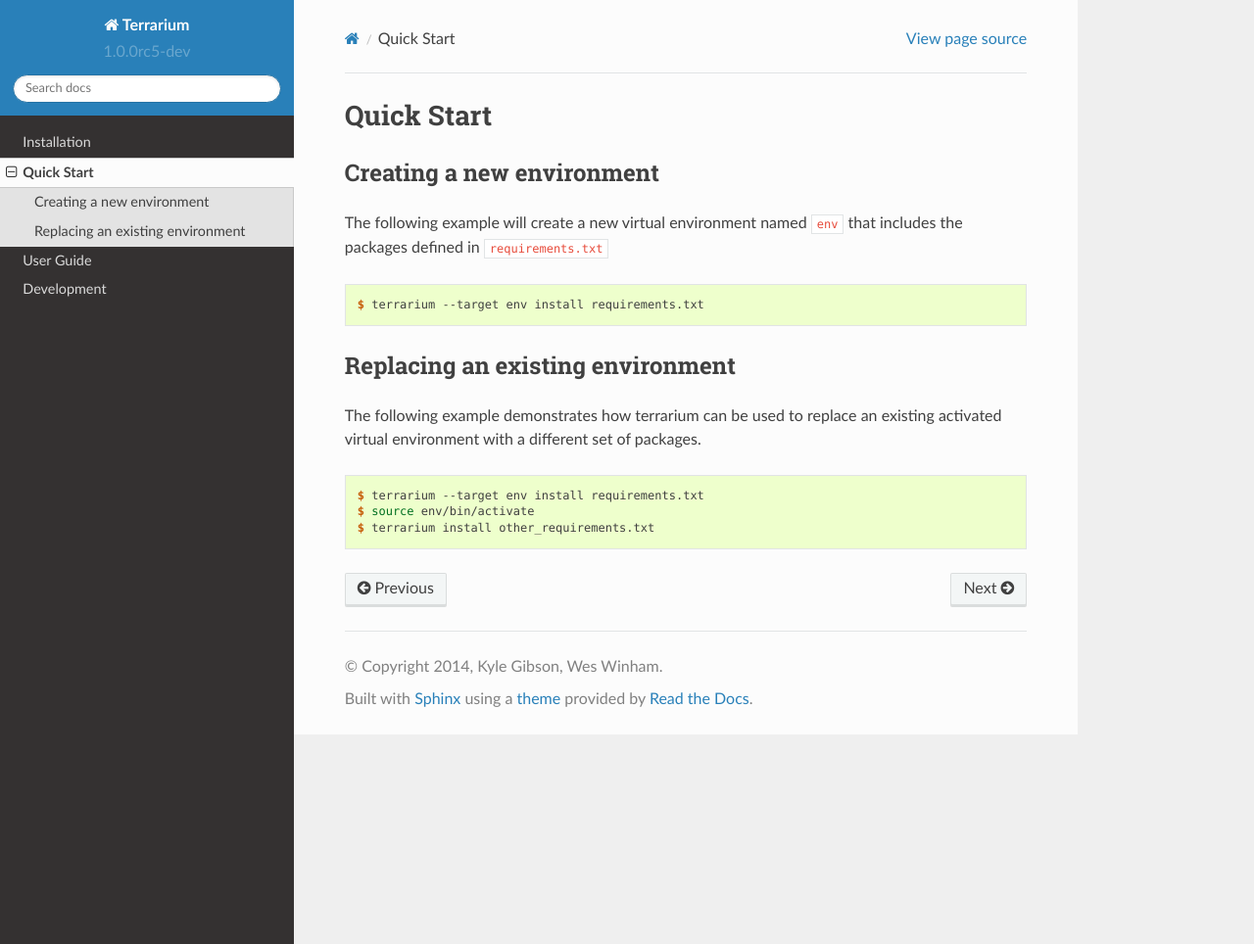
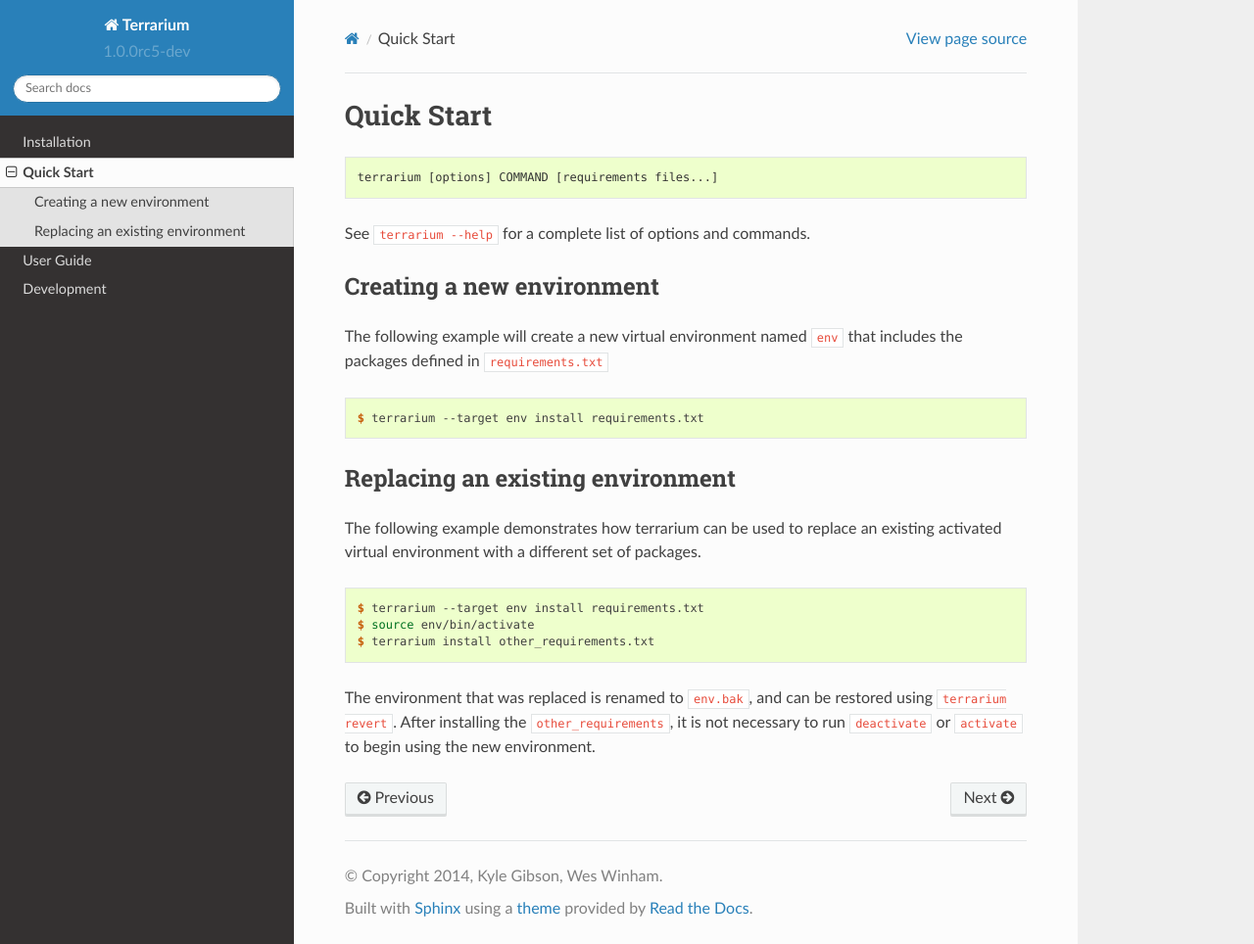
Before and after one commit to PolicyStat/terrarium, a Sphinx documentation site: the page built from docs/quickstart.rst, in a window 1280 px wide and 964 px high. Shown: the whole window at 98% size. Built offline with Sphinx 7.4.7 and the Read the Docs theme 2.0.0, drawn with Linux system fonts in a browser that asks for light colours; pages that are not in the unit, such as notebooks, are missing from menus.

Commit message:
Refs #49. Farmed out to _quickstart so I can include that elsewhere without the header

```diff
--- /dev/null
+++ b/docs/_quickstart.rst
@@ -0,0 +1,34 @@
+.. code-block:: shell-session
+
+    terrarium [options] COMMAND [requirements files...]
+
+See ``terrarium --help`` for a complete list of options and commands.
+
+Creating a new environment
+##########################
+
+The following example will create a new virtual environment named ``env`` that
+includes the packages defined in ``requirements.txt``
+
+.. code-block:: shell-session
+
+    $ terrarium --target env install requirements.txt
+
+Replacing an existing environment
+#################################
+
+The following example demonstrates how terrarium can be used to replace an
+existing activated virtual environment with a different set of packages.
+
+.. code-block:: shell-session
+
+    $ terrarium --target env install requirements.txt
+    $ source env/bin/activate
+    $ terrarium install other_requirements.txt
+
+The environment that was replaced is renamed to ``env.bak``,
+and can be restored using ``terrarium revert``.
+After installing the ``other_requirements``,
+it is not necessary to run ``deactivate``
+or ``activate``
+to begin using the new environment.
--- a/docs/quickstart.rst
+++ b/docs/quickstart.rst
@@ -2,24 +2,4 @@
 Quick Start
 ###########
 
-Creating a new environment
-##########################
-
-The following example will create a new virtual environment named ``env`` that
-includes the packages defined in ``requirements.txt``
-
-.. code-block:: shell-session
-
-    $ terrarium --target env install requirements.txt
-
-Replacing an existing environment
-#################################
-
-The following example demonstrates how terrarium can be used to replace an
-existing activated virtual environment with a different set of packages.
-
-.. code-block:: shell-session
-
-    $ terrarium --target env install requirements.txt
-    $ source env/bin/activate
-    $ terrarium install other_requirements.txt
+.. include:: _quickstart.rst
```
